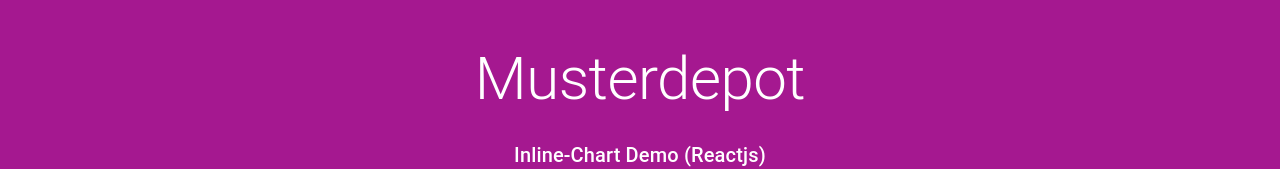
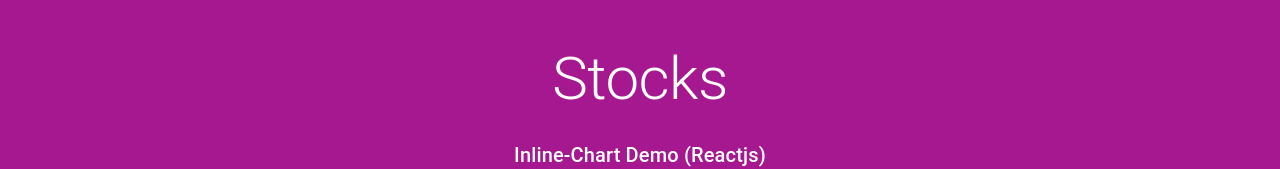
Before and after one commit to christophwolff/onvista-chart, a React (Create React App) app: page / in a window 1280 px wide. Shown: the top 169 px of the page. Built offline with nearby package versions, Linux system fonts and the light colour scheme; no server answers.

Commit message:
Rename to Stocks

```diff
--- a/src/App.js
+++ b/src/App.js
@@ -35,7 +35,7 @@
             <div className="App">
                 <AppBar position="static">
                     <Typography variant="h2" color="inherit">
-                        Musterdepot
+                        Stocks
                     </Typography>
                     <Typography variant="h6" color="inherit">
                         Inline-Chart Demo (Reactjs)
```
